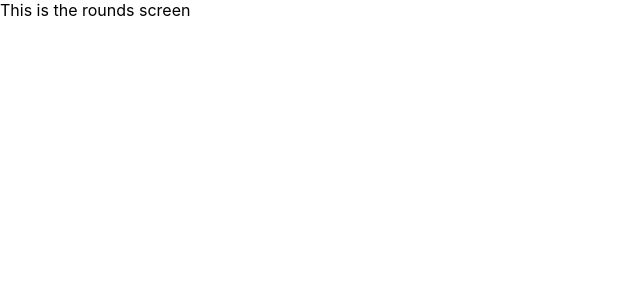
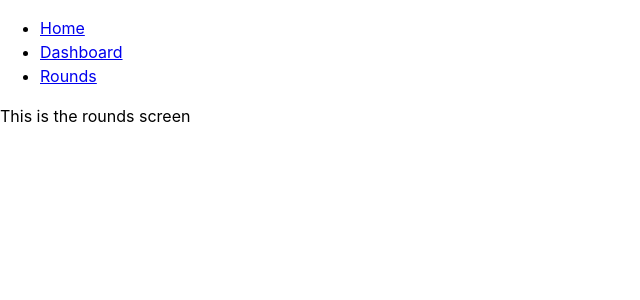
Before and after one commit to dkersten/golf-scorecard-v1, a React (Create React App) app: page /rounds in a window 1280 px wide. Shown: the top 300 px of the page, without its empty margins (0-640 px from the left). Built offline with nearby package versions, Linux system fonts and the light colour scheme.

Commit message:
added layout component and css reset

```diff
--- /dev/null
+++ b/src/Components/Nav.js
@@ -0,0 +1,22 @@
+// libraries
+import { Link } from 'react-router-dom'
+
+const Nav = () => {
+    return(
+        <nav>
+            <ul>
+                <li>
+                    <Link to="/">Home</Link>
+                </li>
+                <li>
+                    <Link to="/dashboard">Dashboard</Link>
+                </li>
+                <li>
+                    <Link to="/rounds">Rounds</Link>
+                </li>
+            </ul>
+        </nav>
+    )
+}
+
+export default Nav
--- /dev/null
+++ b/src/Layout.js
@@ -0,0 +1,18 @@
+// components
+import Nav from './Components/Nav'
+
+// libraries
+// import
+
+const Layout = ({children}) => {
+    return(
+        <>
+            <Nav />
+            <main>
+                { children }
+            </main>
+        </>
+    )
+}
+
+export default Layout
--- a/src/Pages/Dashboard.js
+++ b/src/Pages/Dashboard.js
@@ -1,8 +1,11 @@
+// components
+import Layout from "../Layout"
+
 const Dashboard = () => {
     return(
-        <div>
+        <Layout>
             This is the dashboard
-        </div>
+        </Layout>
     )
 }
 
--- a/src/Pages/Home.js
+++ b/src/Pages/Home.js
@@ -1,6 +1,11 @@
+// components
+import Layout from "../Layout"
+
 const Home = () => {
     return(
-        <div>This is the home page</div>
+        <Layout>
+            This is the home page
+        </Layout>
     )
 }
 
--- a/src/Pages/Rounds.js
+++ b/src/Pages/Rounds.js
@@ -1,8 +1,11 @@
+// components
+import Layout from "../Layout"
+
 const Rounds = () => {
     return(
-        <div>
+        <Layout>
             This is the rounds screen
-        </div>
+        </Layout>
     )
 }
 
--- a/src/styling/config.scss
+++ b/src/styling/config.scss
@@ -1,3 +1,6 @@
+// imports
+@import './reset.scss';
+
 /////// variables
 
 //// primary colors
--- /dev/null
+++ b/src/styling/reset.scss
@@ -0,0 +1,74 @@
+/* Box sizing rules */
+*,
+*::before,
+*::after {
+  box-sizing: border-box;
+}
+
+/* Remove default margin */
+body,
+h1,
+h2,
+h3,
+h4,
+p,
+figure,
+blockquote,
+dl,
+dd {
+  margin: 0;
+}
+
+/* Remove list styles on ul, ol elements with a list role, which suggests default styling will be removed */
+ul[role='list'],
+ol[role='list'] {
+  list-style: none;
+}
+
+/* Set core root defaults */
+html:focus-within {
+  scroll-behavior: smooth;
+}
+
+/* Set core body defaults */
+body {
+  min-height: 100vh;
+  text-rendering: optimizeSpeed;
+  line-height: 1.5;
+}
+
+/* A elements that don't have a class get default styles */
+a:not([class]) {
+  text-decoration-skip-ink: auto;
+}
+
+/* Make images easier to work with */
+img,
+picture {
+  max-width: 100%;
+  display: block;
+}
+
+/* Inherit fonts for inputs and buttons */
+input,
+button,
+textarea,
+select {
+  font: inherit;
+}
+
+/* Remove all animations, transitions and smooth scroll for people that prefer not to see them */
+@media (prefers-reduced-motion: reduce) {
+  html:focus-within {
+   scroll-behavior: auto;
+  }
+
+  *,
+  *::before,
+  *::after {
+    animation-duration: 0.01ms !important;
+    animation-iteration-count: 1 !important;
+    transition-duration: 0.01ms !important;
+    scroll-behavior: auto !important;
+  }
+}
```
Also changed, not shown: src/App.js (+5 -5 lines).
